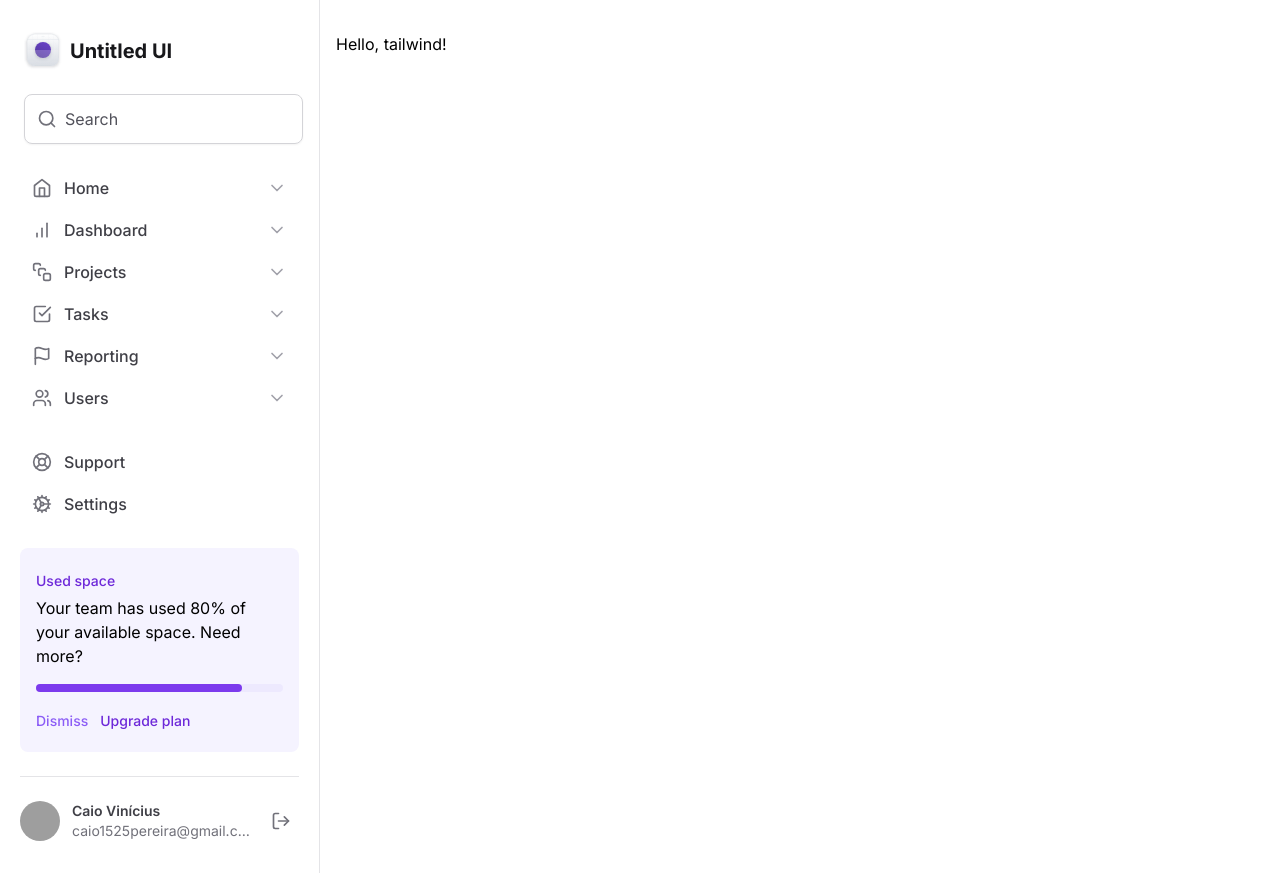
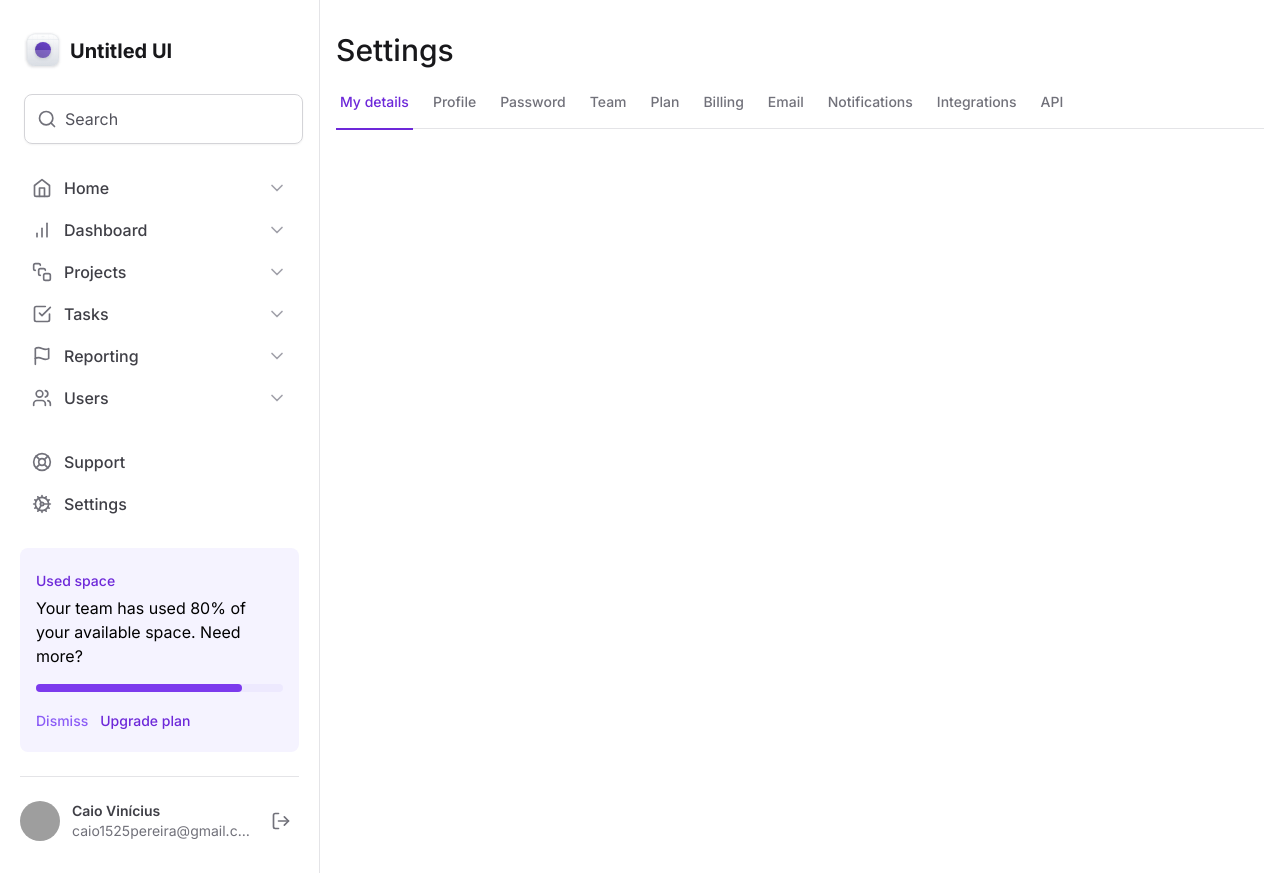
Before and after one commit to CaioVinicius7/untitled-ui, a Next.js app: page / in a window 1280 px wide. Built offline with nearby package versions, Linux system fonts and the light colour scheme; grey boxes are pictures that could not be loaded.

Commit message:
feat: :lipstick: Tabs

```diff
--- a/package.json
+++ b/package.json
@@ -9,6 +9,7 @@
     "lint": "next lint"
   },
   "dependencies": {
+    "@radix-ui/react-tabs": "^1.0.4",
     "@types/node": "20.4.5",
     "@types/react": "18.2.18",
     "@types/react-dom": "18.2.7",
--- a/src/app/layout.tsx
+++ b/src/app/layout.tsx
@@ -15,7 +15,7 @@
 
 export default function RootLayout({ children }: { children: ReactNode }) {
   return (
-    <html lang="pt-BR">
+    <html lang="pt-BR" className="antialiased">
       <body className={inter.className}>
         <div className="grid min-h-screen grid-cols-app">
           <Sidebar />
--- a/src/app/page.tsx
+++ b/src/app/page.tsx
@@ -1,3 +1,11 @@
+import { SettingsTabs } from "@root/components/SettingsTabs";
+
 export default function Home() {
-  return <h1>Hello, tailwind!</h1>;
+  return (
+    <>
+      <h1 className="text-3xl font-medium text-zinc-900">Settings</h1>
+
+      <SettingsTabs />
+    </>
+  );
 }
--- /dev/null
+++ b/src/components/SettingsTabs/TabItem.tsx
@@ -0,0 +1,24 @@
+"use client";
+
+import * as Tabs from "@radix-ui/react-tabs";
+
+interface TabItemProps {
+  value: string;
+  title: string;
+  isSelected?: boolean;
+}
+
+export function TabItem({ value, title, isSelected = false }: TabItemProps) {
+  return (
+    <Tabs.Trigger
+      value={value}
+      className="relative px-1 pb-4 text-sm font-medium text-zinc-500 hover:text-violet-700 data-[state=active]:text-violet-700"
+    >
+      <span>{title}</span>
+
+      {isSelected && (
+        <div className="absolute -bottom-[1.5px] left-0 right-0 h-0.5 bg-violet-700" />
+      )}
+    </Tabs.Trigger>
+  );
+}
--- /dev/null
+++ b/src/components/SettingsTabs/index.tsx
@@ -0,0 +1,55 @@
+"use client";
+
+import { useState } from "react";
+import * as Tabs from "@radix-ui/react-tabs";
+
+import { TabItem } from "./TabItem";
+
+export function SettingsTabs() {
+  const [currentTab, setCurrentTab] = useState("my-details");
+
+  return (
+    <Tabs.Root value={currentTab} onValueChange={setCurrentTab}>
+      <Tabs.List className="mt-6 flex w-full items-center gap-4 border-b border-b-zinc-200">
+        <TabItem
+          value="my-details"
+          title="My details"
+          isSelected={currentTab === "my-details"}
+        />
+        <TabItem
+          value="profile"
+          title="Profile"
+          isSelected={currentTab === "profile"}
+        />
+        <TabItem
+          value="password"
+          title="Password"
+          isSelected={currentTab === "password"}
+        />
+        <TabItem value="team" title="Team" isSelected={currentTab === "team"} />
+        <TabItem value="plan" title="Plan" isSelected={currentTab === "plan"} />
+        <TabItem
+          value="billing"
+          title="Billing"
+          isSelected={currentTab === "billing"}
+        />
+        <TabItem
+          value="email"
+          title="Email"
+          isSelected={currentTab === "email"}
+        />
+        <TabItem
+          value="notifications"
+          title="Notifications"
+          isSelected={currentTab === "notifications"}
+        />
+        <TabItem
+          value="integrations"
+          title="Integrations"
+          isSelected={currentTab === "integrations"}
+        />
+        <TabItem value="api" title="API" isSelected={currentTab === "api"} />
+      </Tabs.List>
+    </Tabs.Root>
+  );
+}
```
Also changed, not shown: 1 other file (tests, documents, lock files or other folders).
